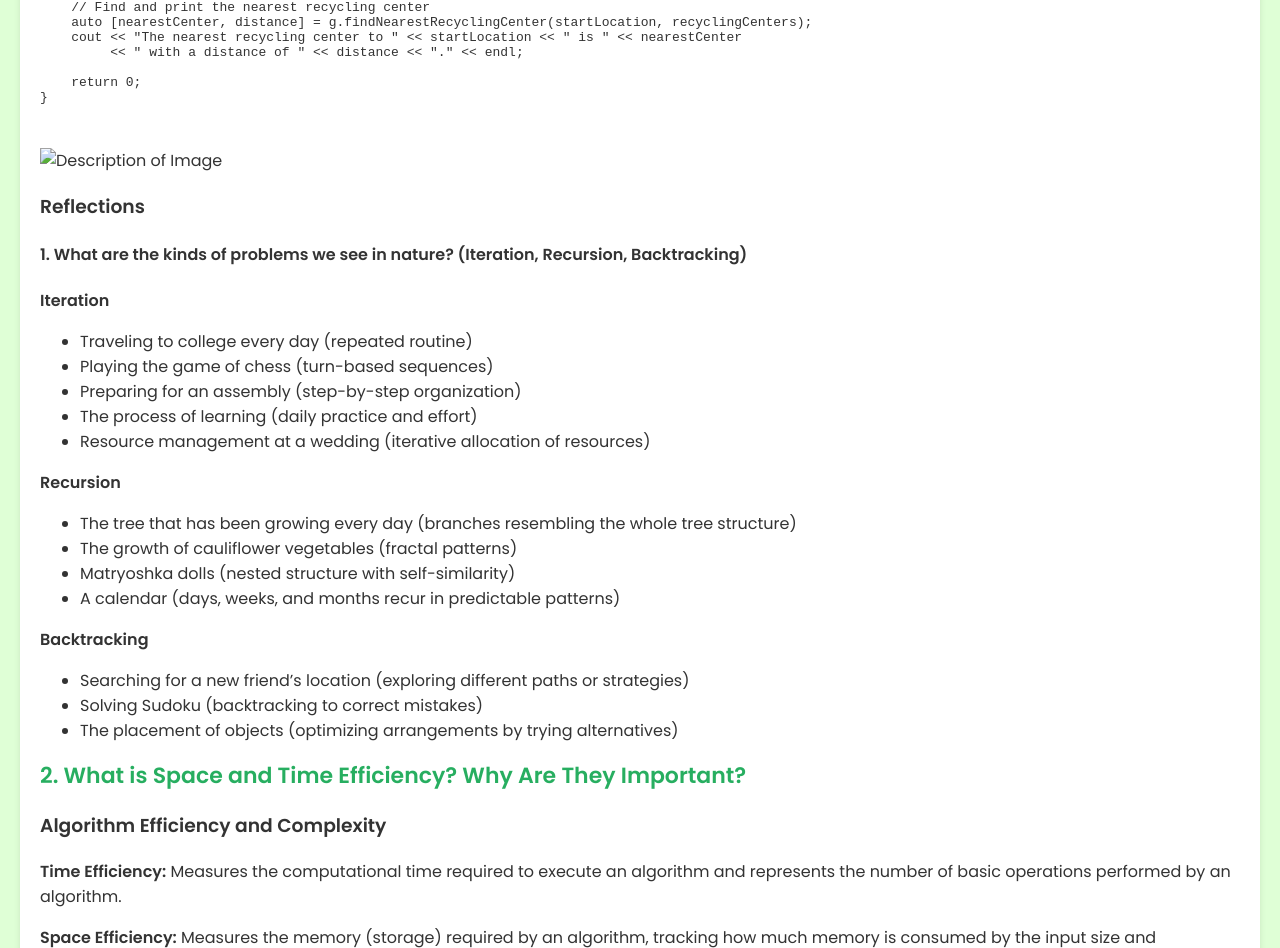
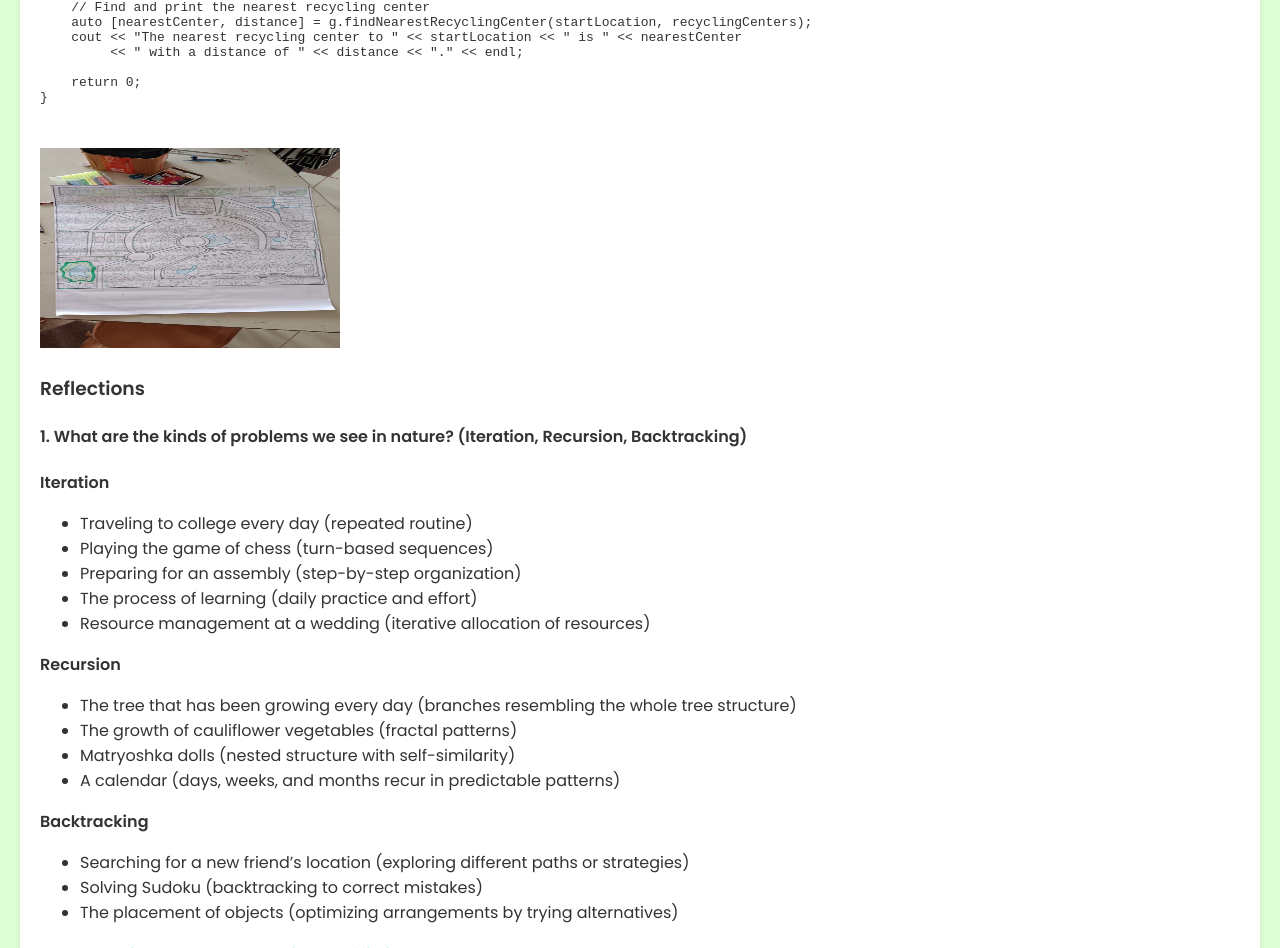
Before and after one commit to GeetaBiradar63/geeta_portfolio.github.io, a plain HTML site: page index.html in a window 1280 px wide. Shown: the part 7419-8367 px from the top of the page. Drawn offline with Linux system fonts and the light colour scheme.

Commit message:
Update index.html

```diff
--- a/index.html
+++ b/index.html
@@ -479,7 +479,7 @@ int main() {
 }
 </code>
     </pre>
-<img src="ahamad nagar.jpg1" alt="Description of Image" width="300" height="200">
+<img src="https://github.com/GeetaBiradar63/geeta_portfolio.github.io/blob/main/ahamad%20nagar.jpg" alt="Description of Image" width="300" height="200">
 
 
             <h3>Reflections</h3>
```
